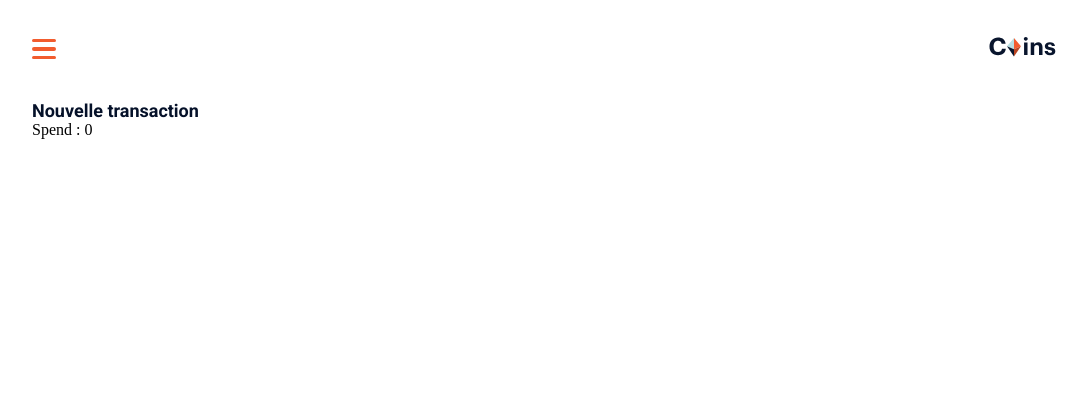
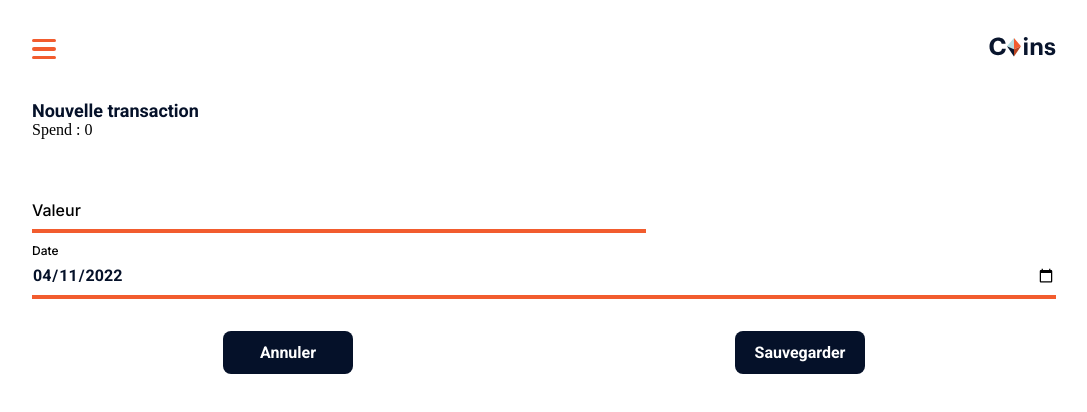
Before and after one commit to Maelle05/my-coins, a Vue app: page /transactions/create/0 in a window 1280 px wide. Shown: the top 412 px of the page, without its empty margins (96-1183 px from the left). Built offline with nearby package versions, Linux system fonts and the light colour scheme; no server answers; the database is empty; sample sign-in values are in the browser's storage.

Commit message:
update date input

```diff
--- a/src/components/form/InputDate.vue
+++ b/src/components/form/InputDate.vue
@@ -13,21 +13,13 @@ export default {
     value: String
   },
   mounted(){
-    if (!this.value) {
-      this.getCurentDate()
-    }
+    this.$refs.input.max = new Date().toLocaleDateString('en-ca')
   },
   methods:{
     getCurentDate(){
       const today = new Date();
       const date = today.getFullYear() + '-' + this.padTo2Digits(today.getMonth()+1) + '-' + this.padTo2Digits(today.getDate());
-      if (!this.value) {
-        if (this.$refs.input) {
-          this.$refs.input.value = date
-        }else{
-          return date
-        }
-      }
+      return date
     },
     padTo2Digits(num) {
       return num.toString().padStart(2, '0');
@@ -61,7 +53,6 @@ label.out {
 
 input {
   /* all: unset; */
-  pointer-events: none;
   border: none;
   background-color: var(--color-white);
   font-family: 'Roboto';
--- a/src/views/Transactions.vue
+++ b/src/views/Transactions.vue
@@ -8,6 +8,7 @@
 
 <script>
 import { mapGetters } from "vuex";
+
 
 export default {
   name: "Transactions",
--- a/src/views/create/CreateTrans.vue
+++ b/src/views/create/CreateTrans.vue
@@ -2,13 +2,36 @@
   <div class="CreateTrans">
     <h1>Nouvelle transaction</h1>
     <p>Spend : {{$route.params.spend}}</p>
-
+    <form @submit.prevent="createTrans" ref="createTransForm">
+      <input-num label="Valeur" />
+      <input-date label="Date" />
+      <div class="BtContainer">
+        <Button label="Annuler" url="/transactions" />
+        <Submit label="Sauvegarder" small/>
+      </div>
+    </form>
   </div>
 </template>
 
 <script>
+import InputNum from '../../components/form/InputNum.vue'
+import InputDate from '../../components/form/InputDate.vue'
+import Button from '../../components/ui/Button.vue'
+import Submit from '../../components/form/Submit.vue'
+
 export default {
-
+  name: 'CreateTrans',
+  components: {
+    InputNum,
+    InputDate,
+    Button,
+    Submit
+  },
+  methods: {
+    createTrans(){
+      console.log('coucou')
+    }
+  }
 }
 </script>
 
@@ -26,4 +49,15 @@ h1 {
   color: var(--color-black);
 }
 
+form{
+  margin-top: 50px;
+}
+
+.BtContainer{
+  margin-top: 32px;
+  display: flex;
+  flex-direction: row;
+  justify-content: space-around;
+}
+
 </style>
```
